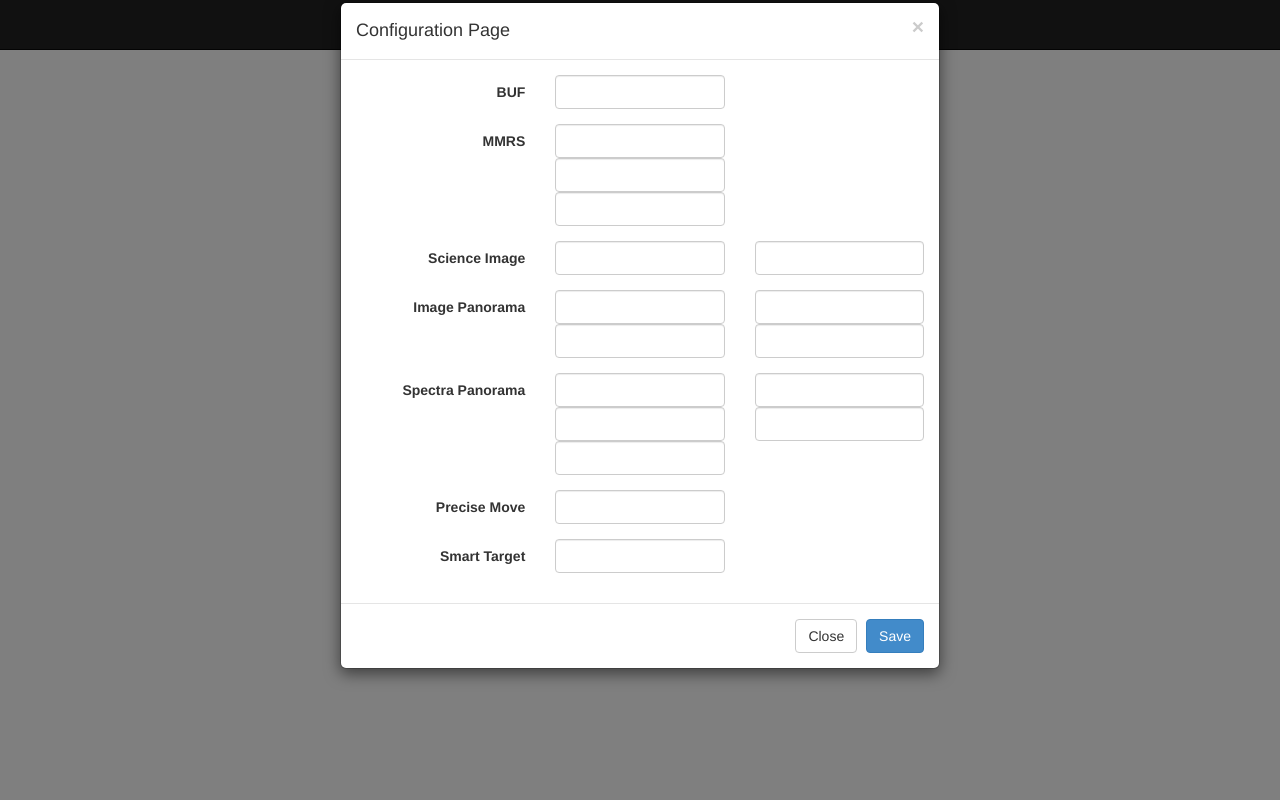
After one commit to SAIL-Robotics/ZoePlanner, a Django app: template RoverTool/templates/adminPage.html in a window 1280 px wide, after a click on "Configure Operation values". The commit adds this page. Run offline with Django 3.2, Linux system fonts and the light colour scheme; the template is opened without the code that fills it, so the values that code supplies are empty; parts of the project's set-up code (start-up, migrations or seed data) failed here and were passed over; some libraries are stand-ins or nearby versions.

Commit message:
Config page

```diff
--- a/RoverCommander/urls.py
+++ b/RoverCommander/urls.py
@@ -11,4 +11,5 @@ urlpatterns = patterns('',
     url(r'^test/', 'RoverTool.views.test'),
     url(r'^jsonData/', 'RoverTool.views.jsonData'),
     url(r'^DBOperation/', 'RoverTool.views.DBOperation'),
+    url(r'^config/', 'RoverTool.views.administratorControl')
 )
--- a/RoverTool/static/css/mapstyle.css
+++ b/RoverTool/static/css/mapstyle.css
@@ -85,3 +85,32 @@
         background: #428bca;
         color: #fff;
       }
+      .margintop{
+      margin-top: 9px;
+      display: block;
+      }
+      #planNameDisplay{
+      color: white;
+      margin-top: 13px;
+      margin-right: 18px;
+      }
+      .margintop-2 {
+        margin: 2px auto!important;
+      }
+      .configTitle{
+        margin: 0 auto;
+        width: 13%;
+        font-size: large;
+        margin-top: 10px;
+        color: white;
+      }
+      .adminConfigure{
+        margin-top: 15px;
+        margin-bottom: 10px;
+        margin-left:547px;
+      }
+      .adminRecover{
+        margin-top: 30px;
+        margin-bottom: 10px;
+        margin-left:586px;
+      }
--- /dev/null
+++ b/RoverTool/templates/adminPage.html
@@ -0,0 +1,152 @@
+<html>
+  <head>
+    <meta charset="utf-8">
+    <meta http-equiv="X-UA-Compatible" content="IE=edge">
+    <meta name="viewport" content="width=device-width, initial-scale=1">
+    <meta name="description" content="">
+    <meta name="author" content="">
+
+    <title>Rover Commander Tool</title>
+
+    <!-- Bootstrap core CSS -->
+    <link href="/static/css/bootstrap.css" rel="stylesheet">
+
+    <link href="//maxcdn.bootstrapcdn.com/font-awesome/4.2.0/css/font-awesome.min.css" rel="stylesheet">
+
+    <!-- Custom styles for this template -->
+    <link href="/static/css/dashboard1.css" rel="stylesheet">
+    <link href="/static/css/mapstyle.css" rel="stylesheet">
+    <link href="/static/css/toastr.css" rel="stylesheet">
+    <link href="/static/css/bootstrap-switch.css" rel="stylesheet">
+
+    <script src="/static/js/jquery.min.js"></script>
+
+    <script src="/static/js/bootstrap-switch.js"></script>
+    <script src="/static/js/toastr.js"></script>
+
+    <script src="/static/js/FileSaver.js"></script>
+
+  </head>
+
+  <body>
+    <div class="navbar navbar-inverse navbar-fixed-top" role="navigation">
+      <div class="configTitle">
+        Administrator Page
+      </div>
+    </div>
+      <div class="adminConfigure">
+       <button type="button" class="btn btn-primary" data-toggle="modal" data-target="#myModal">
+  Configure Operation values
+</button>
+      </div>
+      <div class="adminRecover">
+        <button type="button" class="btn btn-primary" id = "recoverPlan">Recover Plan</button>
+      </div>
+    </div>
+
+<div class="modal fade" id="myModal" tabindex="-1" role="dialog" aria-labelledby="myModalLabel" aria-hidden="true">
+ <!--  <div class="modal-dialog">
+    <div class="modal-content"> -->
+
+
+
+    <div class="modal-dialog margintop-2">
+      <div class="modal-content">
+      <div class="modal-header">
+        <button type="button" class="close" data-dismiss="modal"><span aria-hidden="true">&times;</span><span class="sr-only">Close</span></button>
+        <h4 class="modal-title" id="myModalLabel">Configuration Page</h4>
+      </div>
+        <div class="modal-body">
+          <form id="configForm" class="form-horizontal">
+              <div class="form-group">
+                  <label class="col-sm-4 control-label">BUF</label>
+                  <div class="col-sm-4">
+                      <input type="text" class="form-control" id="BUFConfig" />
+                  </div>
+              </div>
+
+              <div class="form-group">
+                  <label class="col-sm-4 control-label">MMRS</label>
+                  <div class="col-sm-4">
+                      <input type="text" class="form-control" id="MMRSConfig1" />
+                      <input type="text" class="form-control" id="MMRSConfig2" />
+                      <input type="text" class="form-control" id="MMRSConfig3" />
+                  </div>
+                  <div class="col-sm-4">
+
+                  </div>
+              </div>
+
+              <div class="form-group">
+                  <label class="col-sm-4 control-label">Science Image</label>
+                  <div class="col-sm-4">
+                      <input type="text" class="form-control" id="scienceImageConfig1" />
+                  </div>
+                  <div class="col-sm-4">
+                      <input type="text" class="form-control" id="scienceImageConfig2" />
+                  </div>
+              </div>
+
+              <div class="form-group">
+                  <label class="col-sm-4 control-label">Image Panorama</label>
+                  <div class="col-sm-4">
+                      <input type="text" class="form-control" id="imagePanoramaConfig1" />
+                      <input type="text" class="form-control" id="imagePanoramaConfig2" />
+                  </div>
+                  <div class="col-sm-4">
+                      <input type="text" class="form-control" id="imagePanoramaConfig3" />
+                      <input type="text" class="form-control" id="imagePanoramaConfig4" />
+                  </div>
+              </div>
+
+              <div class="form-group">
+                  <label class="col-sm-4 control-label">Spectra Panorama</label>
+                  <div class="col-sm-4">
+                      <input type="text" class="form-control" id="spectraPanoramaConfig1" />
+                      <input type="text" class="form-control" id="spectraPanoramaConfig2" />
+                      <input type="text" class="form-control" id="spectraPanoramaConfig3" />
+                  </div>
+                  <div class="col-sm-4">
+                      <input type="text" class="form-control" id="spectraPanoramaConfig4" />
+                      <input type="text" class="form-control" id="spectraPanoramaConfig5" />
+                  </div>
+              </div>
+
+              <div class="form-group">
+                  <label class="col-sm-4 control-label">Precise Move</label>
+                  <div class="col-sm-4">
+                      <input type="text" class="form-control" id="preciseMoveConfig" />
+                  </div>
+              </div>
+
+              <div class="form-group">
+                  <label class="col-sm-4 control-label">Smart Target</label>
+                  <div class="col-sm-4">
+                      <input type="text" class="form-control" id="smartTargetConfig" />
+                  </div>
+              </div>
+
+          </form>
+
+          <p id="templateNameErr" class="err"></p>
+        </div>
+        <div class="modal-footer">
+          <button type="button" class="btn btn-default" data-dismiss="modal">Close</button>
+          <button type="button" class="btn btn-primary" id = "saveConfig">Save</button>
+        </div>
+      </div>
+    </div>
+      </div>
+
+  <!--   </div>
+  </div> -->
+
+  </body>
+   <!-- Placed at the end of the document so the pages load faster -->
+    <script src="/static/js/bootstrap.min.js"></script>
+    <script src="https://maps.googleapis.com/maps/api/js?v=3.exp"></script>
+    <script src="/static/js/taskControl.js"></script>
+
+
+
+  </html>
```
Also changed, not shown: RoverTool/templates/base1.html (+14 -4 lines), RoverTool/templates/configurationPage.html (added, +127 -0 lines), RoverTool/views.py (+14 -3 lines).
